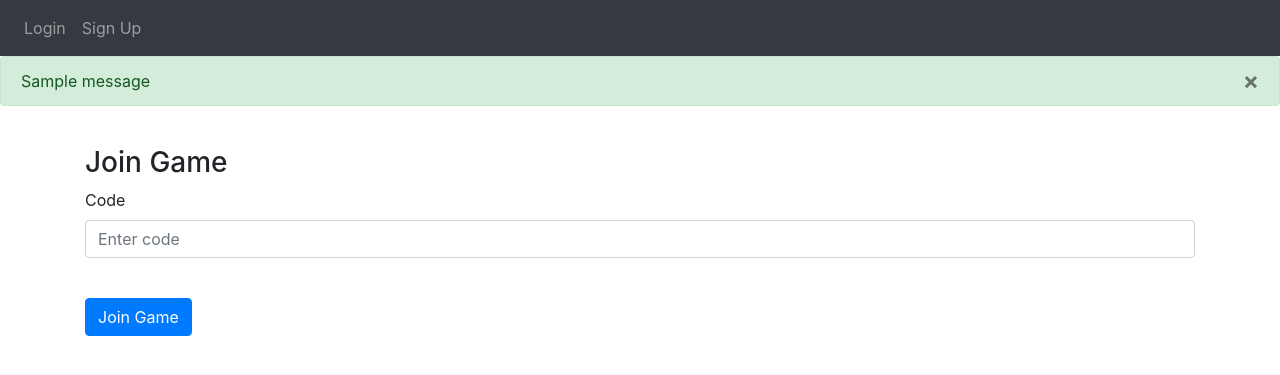
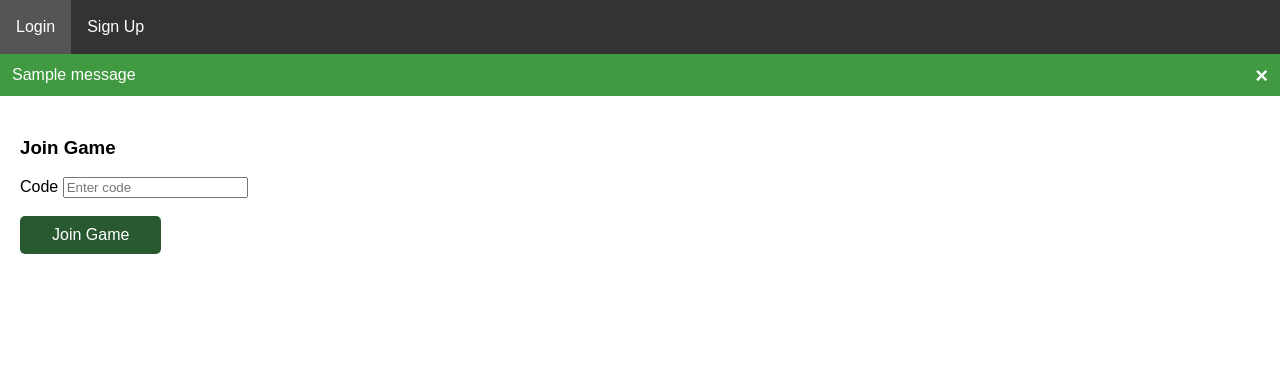
Before and after one commit to BlackEyedSusan/The-Map-Game, a Python web app: template test_website/website/templates/join_game.html in a window 1280 px wide. Shown: the top 375 px of the page. Run offline with Jinja, Linux system fonts and the light colour scheme; the template is opened without the code that fills it, so the values that code supplies are empty; tables that the repository leaves empty hold one stand-in row (values such as "Sample post"); one stand-in notice (Sample message) is shown; some libraries are stand-ins or nearby versions.

Commit message:
Add files via upload

```diff
--- a/test_website/website/static/css/main.css
+++ b/test_website/website/static/css/main.css
@@ -1,5 +1,41 @@
 .nav-text {
     color: lightslategray
+}
+
+body {
+    margin-left: 0;
+    margin-right: 0;
+}
+
+.navbar {
+    list-style-type: none;
+    margin: 0;
+    padding: 0;
+    overflow: hidden;
+    background-color: #333333;
+    position: fixed;
+    top: 0;
+    width: 100%;
+}
+
+.nav-item {
+    float: left;
+}
+
+.nav-user {
+    float:right;
+}
+
+.nav-link {
+    display: block;
+    color: white;
+    text-align: center;
+    padding: 18px 16px;
+    text-decoration: none;
+}
+
+.nav-link:hover {
+    background-color: #555555;
 }
 
 .box {
@@ -10,6 +46,62 @@
     border: 1px solid black;
     border-radius: 5px;
     clear: both;
+}
+
+.button-main {
+    background-color: #285930;
+    border: none;
+    color: white;
+    padding: 10px 32px;
+    text-align: center;
+    text-decoration: none;
+    display: inline-block;
+    font-size: 16px;
+    border-radius: 5px;
+    transition-duration: 0.4s
+}
+
+.button-main:hover {
+    background-color: #239135;
+}
+
+.alert {
+    padding: 12px;
+    color: white;
+    margin-bottom: 15px;
+    position: relative;
+    top: 46px;
+}
+
+.alert-warning {
+    background-color: #ff7070;
+}
+
+.alert-neutral {
+    background-color: #40b9ff;
+}
+
+.alert-success {
+    background-color: #419941;
+}
+
+.closebtn {
+    margin-left: 15px;
+    color: white;
+    font-weight: bold;
+    float: right;
+    font-size: 22px;
+    line-height: 20px;
+    cursor: pointer;
+    transition: 0.3s;
+}
+
+.closebtn:hover {
+    color: black;
+}
+
+html {
+    font-family: Arial, Helvetica, sans-serif;
 }
 
 .white {
--- a/test_website/website/static/index.js
+++ b/test_website/website/static/index.js
@@ -1 +1 @@
-document.getElementById("user_link").style.color = "lightgray";
+//dont bully me github
--- a/test_website/website/templates/base.html
+++ b/test_website/website/templates/base.html
@@ -4,70 +4,52 @@
     <meta charset="UTF-8" />
     <meta http-equiv="X-UA-Compatible" content="IE=edge">
     <meta name="viewport" content="width=device-width, initial-scale=1.0">
-    <link
-      rel="stylesheet"
-      href="https://stackpath.bootstrapcdn.com/bootstrap/4.4.1/css/bootstrap.min.css"
-      integrity="sha384-Vkoo8x4CGsO3+Hhxv8T/Q5PaXtkKtu6ug5TOeNV6gBiFeWPGFN9MuhOf23Q9Ifjh"
-      crossorigin="anonymous"
-    />
-    <link
-      rel="stylesheet"
-      href="https://stackpath.bootstrapcdn.com/font-awesome/4.7.0/css/font-awesome.min.css"
-      crossorigin="anonymous"
-    />
     <link rel="stylesheet" type="text/css" href="/static/css/main.css" />
-
     <title>{% block title %}Map Game{% endblock %}</title>
 </head>
 <body>
-    <nav class="navbar navbar-expand-lg navbar-dark bg-dark">
-        <button class="navbar-toggler" type="button" data-toggle="collapse" data-target="#navbar">
-            <span class="navbar-toggler-icon"> </span>
-        </button>
-        <div class="collapse navbar-collapse" id="navbar">
-            <div class="navbar-nav">
-              {% if user.is_authenticated %}
-              <a class="nav-item nav-link" id="home" href="/">Home</a>
-              <a class="nav-item nav-link" id="deceit" href="/deceit">Deceit</a>
-              <a class="nav-item nav-link" id="join_game" href="/join-game">Join Game</a>
-              <a class="nav-item nav-link" id="create_game" href="/create-game">Create Game</a>
-              <a class="nav-item nav-link" id="logout" href="/logout">Logout</a>
-              {% else %}
-              <a class="nav-item nav-link" id="login" href="/login">Login</a>
-              <a class="nav-item nav-link" id="signUp" href="/sign-up">Sign Up</a>
-              {% endif %}
-            </div>
-        </div>
-        {% if user.is_authenticated %}
-        <div id="user_name" align="right"><a id="user_link" href="{{url_for('profiles.profile', user_id=user.id)}}">{{ user.username }}</a></div>
-        {% endif %}
-      </nav>
+    <ul class="navbar">
+      {% if user.is_authenticated %}
+      <li><a class="nav-item nav-link" id="home" href="/">Home</a></li>
+      <li><a class="nav-item nav-link" id="friends" href="/user/friends">Friends</a></li>
+      <li><a class="nav-item nav-link" id="deceit" href="/deceit">Deceit</a></li>
+      <li><a class="nav-item nav-link" id="join_game" href="/join-game">Join Game</a></li>
+      <li><a class="nav-item nav-link" id="create_game" href="/create-game">Create Game</a></li>
+      <li><a class="nav-item nav-link" id="logout" href="/logout">Logout</a></li>
+      <li><a class="nav-user nav-link" id="user_link" href="{{url_for('profiles.profile', user_id=user.id)}}">{{ user.username }}</a></li>
+      {% else %}
+      <li><a class="nav-item nav-link" id="login" href="/login">Login</a></li>
+      <li><a class="nav-item nav-link" id="signUp" href="/sign-up">Sign Up</a></li>
+      {% endif %}
+    </ul>
 
     {% with messages = get_flashed_messages(with_categories=true) %}
     {% if messages %}
         {% for category, message in messages %}
         {% if category == 'error' %}
-        <div class="alert alert-danger alert-dismissable fade show" role="alert">
+        <div class="alert alert-warning">
+          <span class="closebtn" onclick="this.parentElement.style.display='none';">&times;</span>
           {{ message }}
-          <button type="button" class="close" data-dismiss="alert">
-              <span aria-hidden="true">&times;</span>
-          </button>
+        </div>
+        {% elif category == 'success' %}
+        <div class="alert alert-success">
+          <span class="closebtn" onclick="this.parentElement.style.display='none';">&times;</span>
+          {{ message }}
         </div>
         {% else %}
-        <div class="alert alert-success alert-dismissable fade show" role="alert">
-            {{ message }}
-            <button type="button" class="close" data-dismiss="alert">
-                <span aria-hidden="true">&times;</span>
-            </button>
-          </div>
+        <div class="alert alert-neutral">
+          <span class="closebtn" onclick="this.parentElement.style.display='none';">&times;</span>
+          {{ message }}
+        </div>
         {% endif %}
         {% endfor %}
     {% endif %}
     {% endwith %}
-
+    <div style="padding:20px;margin-top:30px;">
     <div class="container">
         {% block content %}
         {% endblock %}
+    </div>
     </div>
     <script
       src="https://code.jquery.com/jquery-3.2.1.slim.min.js"
@@ -79,11 +61,11 @@
       integrity="sha384-ApNbgh9B+Y1QKtv3Rn7W3mgPxhU9K/ScQsAP7hUibX39j7fakFPskvXusvfa0b4Q"
       crossorigin="anonymous"
     ></script>
-    <script
+    <!--<script
       src="https://maxcdn.bootstrapcdn.com/bootstrap/4.0.0/js/bootstrap.min.js"
       integrity="sha384-JZR6Spejh4U02d8jOt6vLEHfe/JQGiRRSQQxSfFWpi1MquVdAyjUar5+76PVCmYl"
       crossorigin="anonymous"
-    ></script>
+    ></script> -->
     <script src="https://ajax.googleapis.com/ajax/libs/jquery/1.12.4/jquery.min.js"></script>
     <script src="https://cdnjs.cloudflare.com/ajax/libs/socket.io/1.7.3/socket.io.min.js"></script>
     <script
--- a/test_website/website/templates/create_game.html
+++ b/test_website/website/templates/create_game.html
@@ -9,6 +9,6 @@
         <input type="text" class="form-control" id="game_name" name="game_name" placeholder="Enter name of the game lobby"/>
     </div>
     <br />
-    <button type="submit" class="btn btn-primary">Create Game</button>
+    <button type="submit" class="button-main">Create Game</button>
 </form>
 {% endblock %}
--- a/test_website/website/templates/join_game.html
+++ b/test_website/website/templates/join_game.html
@@ -9,6 +9,6 @@
         <input type="text" class="form-control" id="code" name="code" placeholder="Enter code"/>
     </div>
     <br />
-    <button type="submit" class="btn btn-primary">Join Game</button>
+    <button type="submit" class="button-main">Join Game</button>
 </form>
 {% endblock %}
--- a/test_website/website/templates/login.html
+++ b/test_website/website/templates/login.html
@@ -12,6 +12,6 @@
         <input type="password" class="form-control" id="password" name="password" placeholder="Enter password"/>
     </div>
     <br />
-    <button type="submit" class="btn btn-primary">Login</button>
+    <button type="submit" class="button-main">Login</button>
 </form>
 {% endblock %}
--- a/test_website/website/templates/profile.html
+++ b/test_website/website/templates/profile.html
@@ -13,13 +13,13 @@
     {% if not is_friends %}
         <form method="POST">
             <input type="hidden" name="Add Friend" value="Add Friend">
-            <button id = "Add Friend" type="submit" value="Add Friend">Add Friend</button>
+            <button class="button-main" id = "Add Friend" type="submit" value="Add Friend">Add Friend</button>
         </form>
     {% endif %}
     {% if is_friends %}
         <form method="POST">
             <input type="hidden" name="Remove Friend" value="Remove Friend">
-            <button id = "Remove Friend" type="submit" value="Remove Friend">Remove Friend</button>
+            <button class="button-main" id = "Remove Friend" type="submit" value="Remove Friend">Remove Friend</button>
         </form>
     {% endif %}
 {% endif %}
--- a/test_website/website/templates/room.html
+++ b/test_website/website/templates/room.html
@@ -49,13 +49,13 @@
     </div>
     <br/>
     <h4>Current Government: {{current_gov}}</h4>
-    <button type="submit">Set</button>
+    <button class="button-main" type="submit">Set</button>
 </form>
 
 {% if is_host %}
     <form method="POST">
         <input type="hidden" id="startgame" name="start_game" value="start_game">
-        <button type="sumbit" id="start_game" value="start_game">Start Game</button>
+        <button class="button-main" type="sumbit" id="start_game" value="start_game">Start Game</button>
     </form>
 {% endif %}
 {% endblock %}
--- a/test_website/website/templates/sign_up.html
+++ b/test_website/website/templates/sign_up.html
@@ -20,6 +20,6 @@
         <input type="password" class="form-control" id="password2" name="password2" placeholder="Enter password again to confirm"/>
     </div>
     <br />
-    <button type="submit" class="btn btn-primary">Sign Up</button>
+    <button type="submit" class="button-main">Sign Up</button>
 </form>
 {% endblock %}
```
Also changed, not shown: test_website/website/profiles.py (+16 -4 lines), test_website/website/static/home.js (+1 -6 lines), test_website/website/templates/diplomacyplayer.html (+4 -4 lines), test_website/website/templates/friends.html (added, +10 -0 lines), test_website/website/templates/map.html (+3 -24 lines), test_website/website/users.db.
